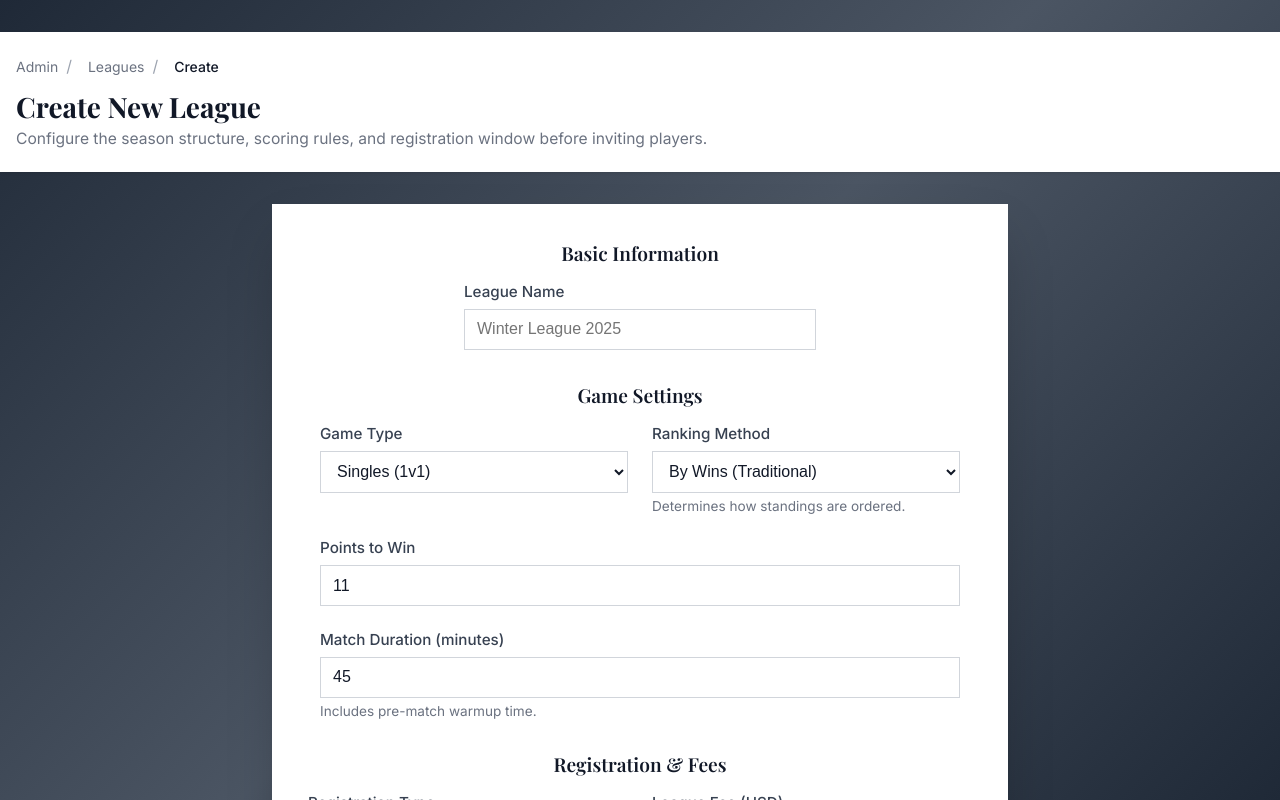
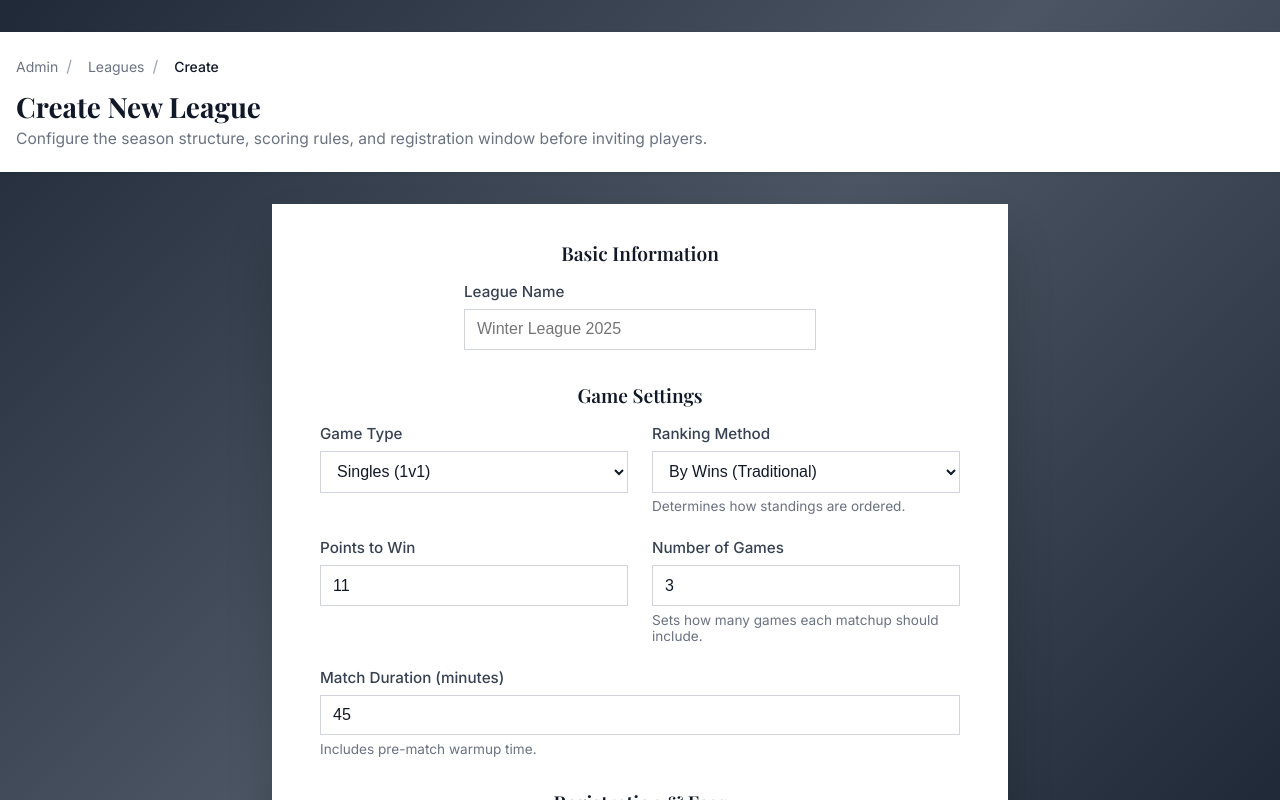
Before and after one commit to Winstar120/Racquetball_Website, a Next.js app: page /admin/leagues/create in a window 1280 px wide. Built offline with nearby package versions, Linux system fonts and the light colour scheme; no server answers; a web font is replaced by a local one.

Commit message:
Removed win by two

```diff
--- a/app/(authenticated)/admin/leagues/[leagueId]/page.tsx
+++ b/app/(authenticated)/admin/leagues/[leagueId]/page.tsx
@@ -17,6 +17,7 @@ type League = {
   gameType: string;
   rankingMethod: string;
   pointsToWin: number;
+  numberOfGames: number;
   matchDuration: number;
   startDate: string | null;
   endDate: string | null;
@@ -74,6 +75,7 @@ export default function EditLeaguePage({ params }: { params: Promise<{ leagueId:
     rankingMethod: 'BY_WINS',
     pointsToWin: '11',
     matchDuration: '45',
+    numberOfGames: '3',
     startDate: '',
     endDate: '',
     registrationOpens: '',
@@ -115,6 +117,7 @@ export default function EditLeaguePage({ params }: { params: Promise<{ leagueId:
         gameType: league.gameType,
         rankingMethod: league.rankingMethod,
         pointsToWin: String(league.pointsToWin ?? 11),
+        numberOfGames: String(league.numberOfGames ?? 3),
         matchDuration: String(league.matchDuration ?? 45),
         startDate: formatDateInput(league.startDate),
         endDate: formatDateInput(league.endDate),
@@ -164,6 +167,7 @@ export default function EditLeaguePage({ params }: { params: Promise<{ leagueId:
         rankingMethod: form.rankingMethod,
         gameType: form.gameType,
         pointsToWin: Number(form.pointsToWin),
+        numberOfGames: Number(form.numberOfGames),
         matchDuration: Number(form.matchDuration),
         startDate: form.startDate,
         endDate: form.endDate,
@@ -195,6 +199,7 @@ export default function EditLeaguePage({ params }: { params: Promise<{ leagueId:
         gameType: updated.gameType,
         rankingMethod: updated.rankingMethod,
         pointsToWin: String(updated.pointsToWin ?? 11),
+        numberOfGames: String(updated.numberOfGames ?? 3),
         matchDuration: String(updated.matchDuration ?? 45),
         startDate: formatDateInput(updated.startDate),
         endDate: formatDateInput(updated.endDate),
@@ -512,6 +517,26 @@ export default function EditLeaguePage({ params }: { params: Promise<{ leagueId:
           </div>
           <div>
             <label
+              htmlFor="numberOfGames"
+              style={{ display: 'block', fontSize: '0.95rem', fontWeight: 500, color: '#374151', marginBottom: '0.5rem' }}
+            >
+              Number of Games
+            </label>
+            <input
+              id="numberOfGames"
+              type="number"
+              min="1"
+              value={form.numberOfGames}
+              onChange={(e) => handleChange('numberOfGames', e.target.value)}
+              style={baseInputStyle}
+              {...focusHandlers(false)}
+            />
+            <p style={{ marginTop: '0.35rem', fontSize: '0.85rem', color: '#6b7280' }}>
+              Controls how many games each matchup should include.
+            </p>
+          </div>
+          <div>
+            <label
               htmlFor="matchDuration"
               style={{ display: 'block', fontSize: '0.95rem', fontWeight: 500, color: '#374151', marginBottom: '0.5rem' }}
             >
--- a/app/(authenticated)/admin/leagues/create/page.tsx
+++ b/app/(authenticated)/admin/leagues/create/page.tsx
@@ -63,6 +63,7 @@ export default function CreateLeague() {
       gameType: formData.get('gameType'),
       rankingMethod: formData.get('rankingMethod'),
       pointsToWin: parseInt(formData.get('pointsToWin') as string),
+      numberOfGames: parseInt(formData.get('numberOfGames') as string),
       isFree: formData.get('isFree') === 'true',
       leagueFee: formData.get('isFree') === 'true' ? 0 : parseFloat(formData.get('leagueFee') as string),
       playersPerMatch:
@@ -366,6 +367,34 @@ export default function CreateLeague() {
                       style={baseInputStyle}
                       {...focusHandlers(isLoading)}
                     />
+                  </div>
+                  <div>
+                    <label
+                      htmlFor="numberOfGames"
+                      style={{
+                        display: 'block',
+                        fontSize: '0.95rem',
+                        fontWeight: 500,
+                        color: '#374151',
+                        marginBottom: '0.5rem',
+                      }}
+                    >
+                      Number of Games
+                    </label>
+                    <input
+                      type="number"
+                      name="numberOfGames"
+                      id="numberOfGames"
+                      defaultValue="3"
+                      min="1"
+                      required
+                      disabled={isLoading}
+                      style={baseInputStyle}
+                      {...focusHandlers(isLoading)}
+                    />
+                    <p style={{ marginTop: '0.35rem', fontSize: '0.85rem', color: '#6b7280' }}>
+                      Sets how many games each matchup should include.
+                    </p>
                   </div>
                 </div>
 
--- a/app/(authenticated)/leagues/[leagueId]/page.tsx
+++ b/app/(authenticated)/leagues/[leagueId]/page.tsx
@@ -18,6 +18,7 @@ type LeagueDetails = {
   gameType: string;
   rankingMethod: string;
   pointsToWin: number;
+  numberOfGames: number;
   matchDuration: number;
   weeksForCutthroat?: number | null;
   startDate?: string | null;
@@ -282,6 +283,10 @@ export default function LeagueDetailsPage({
               <div>{league.pointsToWin}</div>
             </div>
             <div>
+              <strong>Number of Games:</strong>
+              <div>{league.numberOfGames}</div>
+            </div>
+            <div>
               <strong>Match Duration:</strong>
               <div>{league.matchDuration} minutes</div>
             </div>
--- a/app/(authenticated)/matches/MatchesClient.tsx
+++ b/app/(authenticated)/matches/MatchesClient.tsx
@@ -14,6 +14,7 @@ interface Match {
     name: string;
     gameType: string;
     pointsToWin: number;
+    numberOfGames: number;
   };
   player1: {
     id: string;
@@ -438,7 +439,7 @@ export default function MatchesClient({ initialFilter }: MatchesClientProps) {
                           color: '#374151',
                         }}
                       >
-                        First to {match.league.pointsToWin}
+                        Best of {match.league.numberOfGames} · First to {match.league.pointsToWin}
                       </p>
                     </div>
 
--- a/app/(authenticated)/matches/[matchId]/confirm/page.tsx
+++ b/app/(authenticated)/matches/[matchId]/confirm/page.tsx
@@ -12,6 +12,7 @@ interface Match {
     name: string;
     gameType: string;
     pointsToWin: number;
+    numberOfGames: number;
   };
   player1: {
     id: string;
@@ -419,7 +420,7 @@ export default function ConfirmScore({ params }: { params: Promise<{ matchId: st
                   <div>
                     <dt style={{ color: '#6b7280', fontWeight: 500 }}>Format</dt>
                     <dd style={{ color: '#111827', marginTop: '0.25rem' }}>
-                      {match.league.gameType} · First to {match.league.pointsToWin}
+                      {match.league.gameType} · Best of {match.league.numberOfGames} · First to {match.league.pointsToWin}
                     </dd>
                   </div>
                 </dl>
--- a/app/(authenticated)/matches/[matchId]/page.tsx
+++ b/app/(authenticated)/matches/[matchId]/page.tsx
@@ -21,6 +21,7 @@ interface League {
   name: string;
   gameType: string;
   pointsToWin: number;
+  numberOfGames: number;
 }
 
 interface Game {
@@ -301,7 +302,7 @@ export default function MatchDetailPage({ params }: { params: Promise<{ matchId:
                 Game Rules
               </div>
               <div style={{ fontSize: '1rem', color: '#111827' }}>
-                First to {match.league.pointsToWin} points
+                Best of {match.league.numberOfGames} · First to {match.league.pointsToWin} points
               </div>
             </div>
           </div>
--- a/app/(authenticated)/matches/[matchId]/report/page.tsx
+++ b/app/(authenticated)/matches/[matchId]/report/page.tsx
@@ -13,6 +13,7 @@ interface Match {
     name: string;
     gameType: string;
     pointsToWin: number;
+    numberOfGames: number;
   };
   player1: {
     id: string;
@@ -281,7 +282,7 @@ export default function ReportScore({ params }: { params: Promise<{ matchId: str
               <div>
                 <dt style={{ color: '#6b7280', fontWeight: 500 }}>Game Rules</dt>
                 <dd style={{ color: '#111827', marginTop: '0.25rem' }}>
-                  First to {match.league.pointsToWin} points
+                  Best of {match.league.numberOfGames} · First to {match.league.pointsToWin} points
                 </dd>
               </div>
             </dl>
--- a/app/api/admin/leagues/[leagueId]/route.ts
+++ b/app/api/admin/leagues/[leagueId]/route.ts
@@ -88,6 +88,7 @@ export async function PATCH(
       rankingMethod,
       pointsToWin,
       matchDuration,
+    numberOfGames,
       startDate,
       endDate,
       registrationOpens,
@@ -124,6 +125,17 @@ export async function PATCH(
         );
       }
       updateData.pointsToWin = parsed;
+    }
+
+    if (numberOfGames !== undefined) {
+      const parsedGames = Number(numberOfGames);
+      if (!Number.isFinite(parsedGames) || parsedGames <= 0) {
+        return NextResponse.json(
+          { error: "Number of games must be a positive number." },
+          { status: 400 }
+        );
+      }
+      updateData.numberOfGames = Math.round(parsedGames);
     }
 
     if (matchDuration !== undefined) {
--- a/app/api/leagues/[leagueId]/route.ts
+++ b/app/api/leagues/[leagueId]/route.ts
@@ -65,6 +65,7 @@ export async function GET(
         gameType: league.gameType,
         rankingMethod: league.rankingMethod,
         pointsToWin: league.pointsToWin,
+        numberOfGames: league.numberOfGames,
         matchDuration: league.matchDuration,
         weeksForCutthroat: league.weeksForCutthroat,
         startDate: league.startDate,
```
Also changed, not shown: app/api/admin/leagues/route.ts (+9 -0 lines), 2 other files (tests, documents, lock files or other folders). Lines whose indentation alone changed are shown as unchanged.
